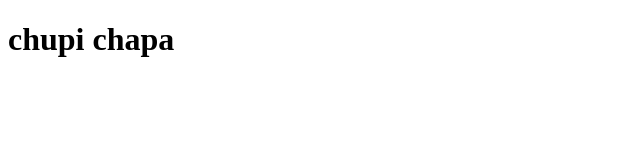
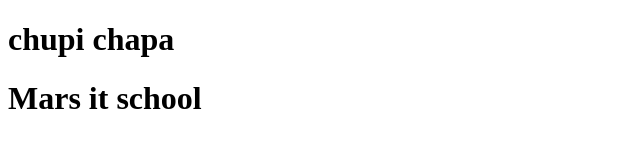
Before and after one commit to eeziioo/miami, a plain HTML site: page index.html in a window 1280 px wide. Shown: the whole page, without its empty margins (0-640 px from the left). Drawn offline with Linux system fonts and the light colour scheme.

Commit message:
Ikkinchi ozgarish

```diff
--- a/index.html
+++ b/index.html
@@ -10,6 +10,8 @@
 
     <h1>chupi chapa</h1>
 
+    <h1>Mars it school</h1>
+
 
 </body>
 </html>
```
Also changed, not shown: style.css (added).
